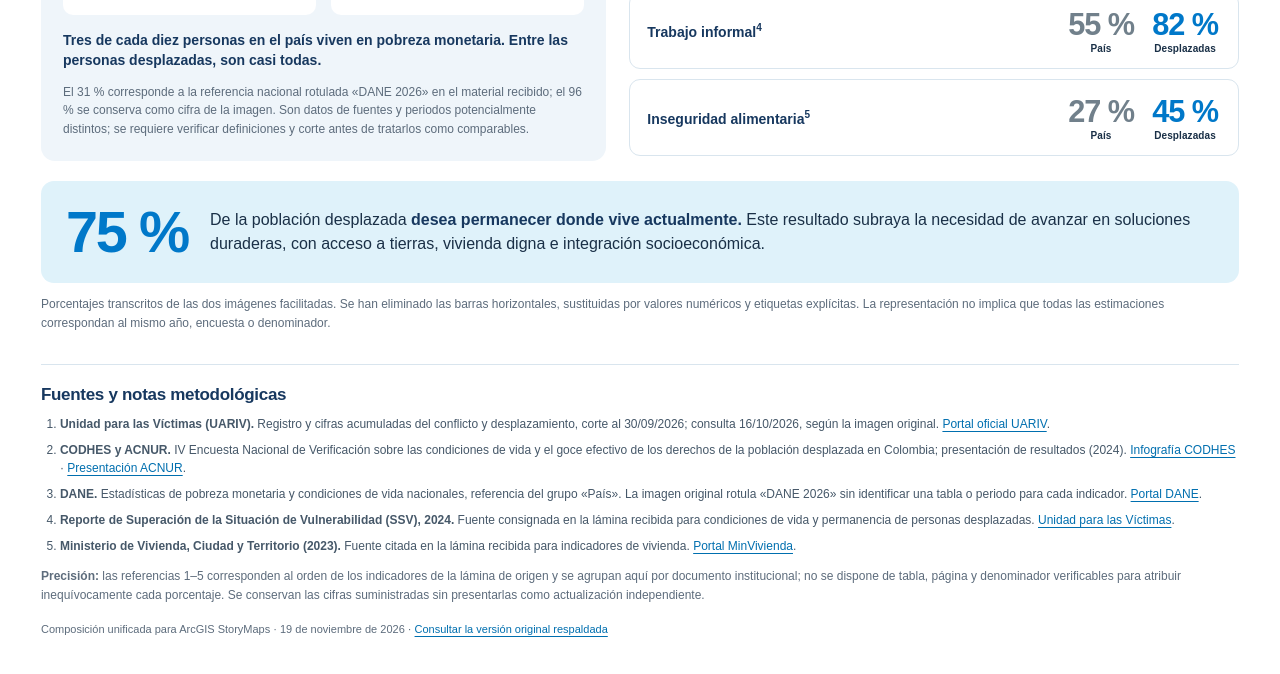
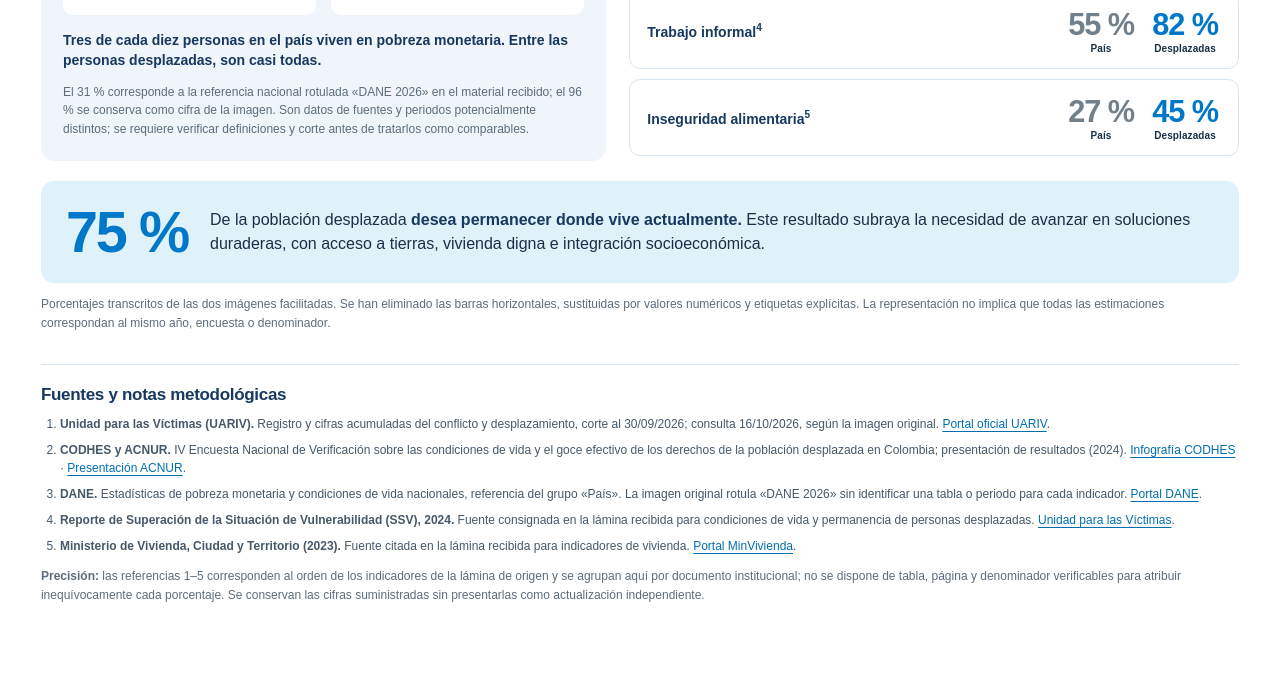
Before and after one commit to santiago-rengifo/Projectos, a plain HTML site: page poblacion-vulnerable/index.html in a window 1280 px wide. Shown: the part 807-1481 px from the top of the page. After the commit the page ends 1439 px from the top, so only its background shows below. Drawn offline with Linux system fonts and the light colour scheme.

Commit message:
Eliminar nota de composición y enlace de respaldo del pie de página

```diff
--- a/poblacion-vulnerable/index.html
+++ b/poblacion-vulnerable/index.html
@@ -88,5 +88,5 @@ sup{font-size:10px}small{font-size:11px}
 <li><strong>Ministerio de Vivienda, Ciudad y Territorio (2023).</strong> Fuente citada en la lámina recibida para indicadores de vivienda. <a href="https://www.minvivienda.gov.co/" target="_blank" rel="noopener noreferrer">Portal MinVivienda</a>.</li>
 </ol>
 <p class="note"><strong>Precisión:</strong> las referencias 1–5 corresponden al orden de los indicadores de la lámina de origen y se agrupan aquí por documento institucional; no se dispone de tabla, página y denominador verificables para atribuir inequívocamente cada porcentaje. Se conservan las cifras suministradas sin presentarlas como actualización independiente.</p>
-<p class="updated">Composición unificada para ArcGIS StoryMaps · 19 de noviembre de 2026 · <a href="../poblacion-vulnerable-original/">Consultar la versión original respaldada</a></p>
+
 </footer></main></body></html>
```
